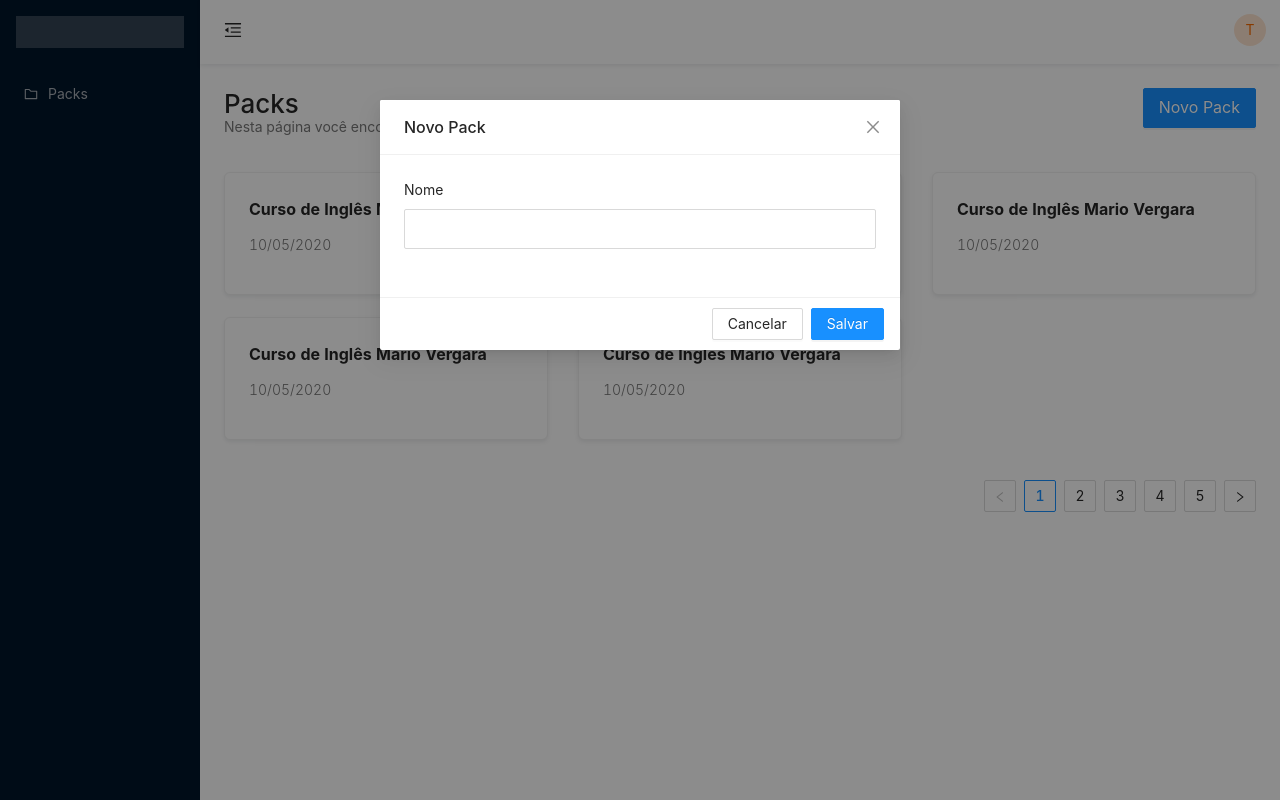
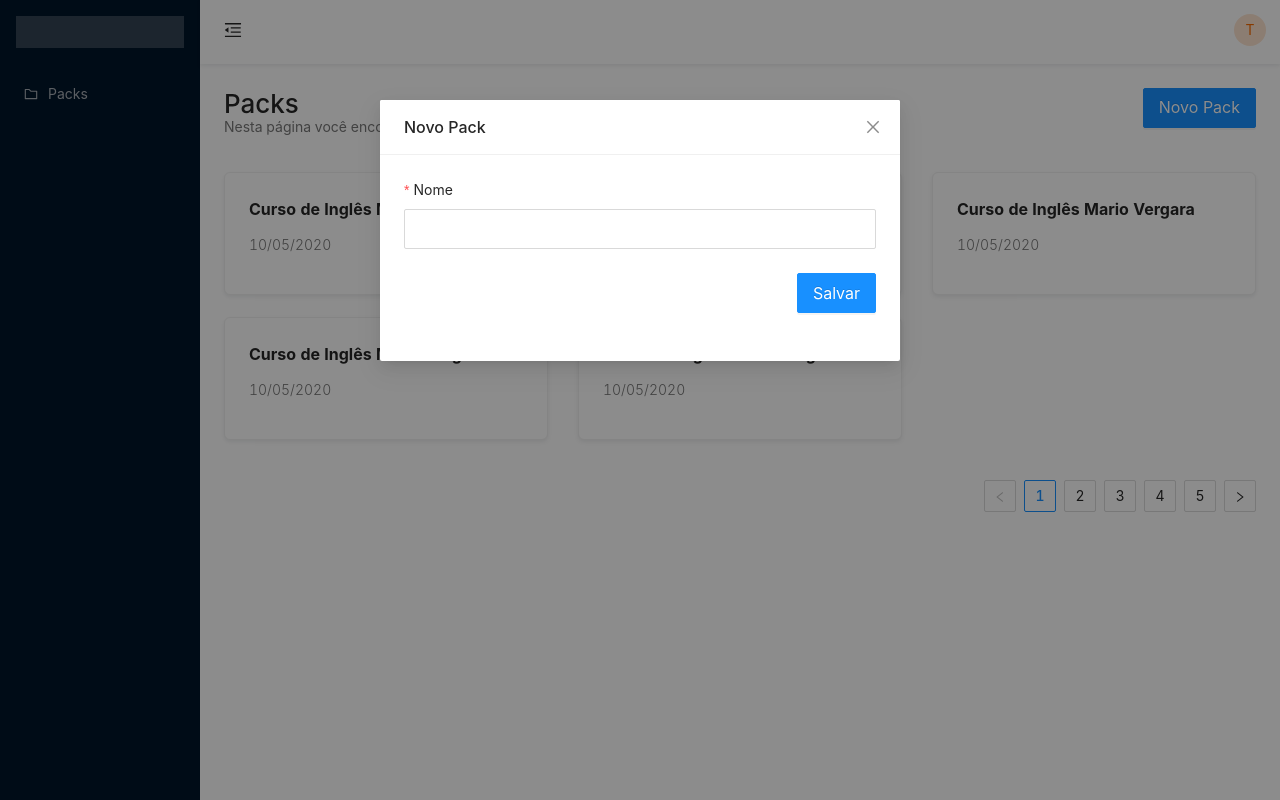
Before and after one commit to tgbaldo/flashcards-front-reactjs, a React (Create React App) app: page /packs in a window 1280 px wide. Both pictures are taken after a click on the button "Novo Pack". Built offline with nearby package versions, Linux system fonts and the light colour scheme.

Commit message:
cerates handle for submit packs form

```diff
--- a/src/pages/Packs/index.js
+++ b/src/pages/Packs/index.js
@@ -7,14 +7,23 @@ import './style.css';
 
 export default function PacksPage() {
     const [visibleModal, setVisibleModal] = useState(false);
+    const [cards, setCards] = useState(
+        [
+            { "title": "Curso de Inglês Mario Vergara", "created_at": '10/05/2020' },
+            { "title": "Curso de Inglês Mario Vergara", "created_at": '10/05/2020' },
+            { "title": "Curso de Inglês Mario Vergara", "created_at": '10/05/2020' },
+            { "title": "Curso de Inglês Mario Vergara", "created_at": '10/05/2020' },
+            { "title": "Curso de Inglês Mario Vergara", "created_at": '10/05/2020' },
+        ]
+    );
 
-    const cards = [
-        { "title": "Curso de Inglês Mario Vergara", "created_at": '10/05/2020' },
-        { "title": "Curso de Inglês Mario Vergara", "created_at": '10/05/2020' },
-        { "title": "Curso de Inglês Mario Vergara", "created_at": '10/05/2020' },
-        { "title": "Curso de Inglês Mario Vergara", "created_at": '10/05/2020' },
-        { "title": "Curso de Inglês Mario Vergara", "created_at": '10/05/2020' },
-    ];
+    const handleSubmit = values => {
+        cards.push({
+            "title": values.name,
+            "created_at": '22/05/2020'
+        });
+        setVisibleModal(false);
+    };
 
     return (
         <>
@@ -27,16 +36,16 @@ export default function PacksPage() {
                 <Modal
                     visible={visibleModal}
                     title="Novo Pack"
+                    footer={false}
                     onOk={() => { setVisibleModal(false) }}
                     onCancel={() => { setVisibleModal(false) }}
-                    footer={[
-                        <Button key="back" onClick={() => { setVisibleModal(false) }}>Cancelar</Button>,
-                        <Button key="submit" type="primary">Salvar</Button>,
-                    ]}
                     >
-                    <Form layout="vertical">
-                        <Form.Item label="Nome">
-                            <Input type="text" size="large" name="name"></Input>
+                    <Form layout="vertical" onFinish={handleSubmit}>
+                        <Form.Item name="name" label="Nome" rules={[{ required: true, message: 'Campo obrigatório' }]}>
+                            <Input type="text" size="large" />
+                        </Form.Item>
+                        <Form.Item style={{ textAlign: 'right' }}>
+                            <Button htmlType="submit" size="large" key="submit" type="primary">Salvar</Button>
                         </Form.Item>
                     </Form>
                 </Modal>
```
